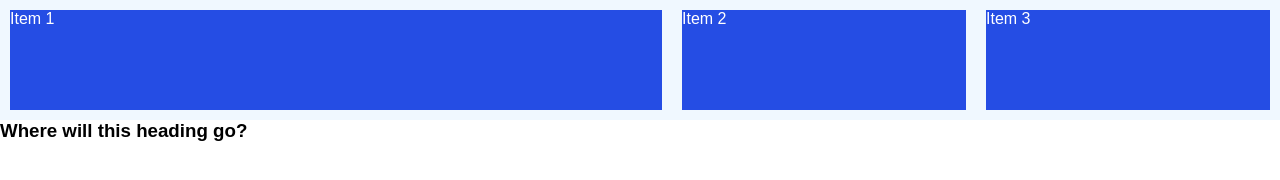
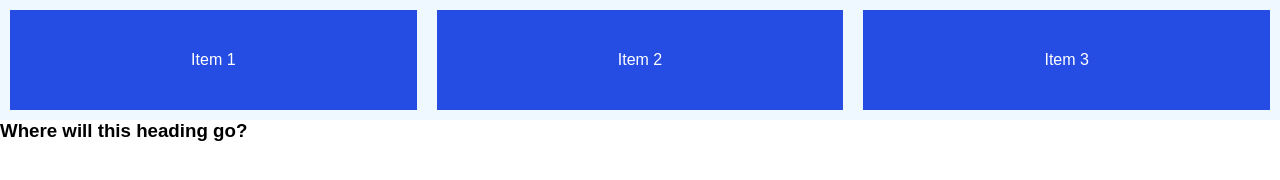
Before and after one commit to mandyh101/CSS_crashcourse, a plain HTML site: page css_cheatsheet/flex-index.html in a window 1280 px wide. Drawn offline with Linux system fonts and the light colour scheme.

Commit message:
comment out flex grow and shrink properties and add flex shorthand property

```diff
--- a/css_cheatsheet/style/flex-main.css
+++ b/css_cheatsheet/style/flex-main.css
@@ -25,14 +25,25 @@ when flex-direction is set to column or column reverse note that main/cross axis
 }
 
 .item {
-  flex-basis:100px; /*use flex-basis instead of width*/
+  /*use flex-basis instead of width*/
+  /* flex-basis:300px;  */
+
+  /* beloe flex property contains flex-grow (1), flex-shrink (0) and flex-basis (100px) to style all items*/
+  flex: 1 0 100px;
+
   height: 100px;
   background-color: #254DE4;
   margin: 10px;
   color:white;
-  /* display: flex; - the three lines starting from here are a classic way to center a div.
+
+  /* the three lines starting from here are a classic way to center a div. */
+  display: flex;
   justify-content: center;
-  align-items: center; */
+  align-items: center;
+
+  /* flex-grow: 1;  */
+  /*makes all flex items within this parent element the saame size*/
+
 
 }
 
@@ -40,7 +51,9 @@ when flex-direction is set to column or column reverse note that main/cross axis
   /* align-self: flex-start; */
   /* use order to move the individual elements */
   /* order:2; 8*/
-  flex-grow: 3;
+  /* flex-grow: 3;
+  flex-basis: 200px; by using flex-baasis with flex-grow you can dictate a min size for the item not to break */
+  /* flex-shrink: 1; */
 }
 
 .item:nth-of-type(2){
@@ -48,11 +61,13 @@ when flex-direction is set to column or column reverse note that main/cross axis
   /* order:1; */
   /* flex-basis: 200px;  */
   /* you can specify the width of a specific element using flex-basis on the item style */
-  flex-grow: 1;
+  /* flex-grow: 1; */
+  /* flex-shrink: 2; */
 }
 
 .item:nth-of-type(3){
   /* align-self: flex-end; */
   /* order:3; */
-  flex-grow: 1;
+  /* flex-grow: 1; */
+  /* flex-shrink: 3; */
 }
```
